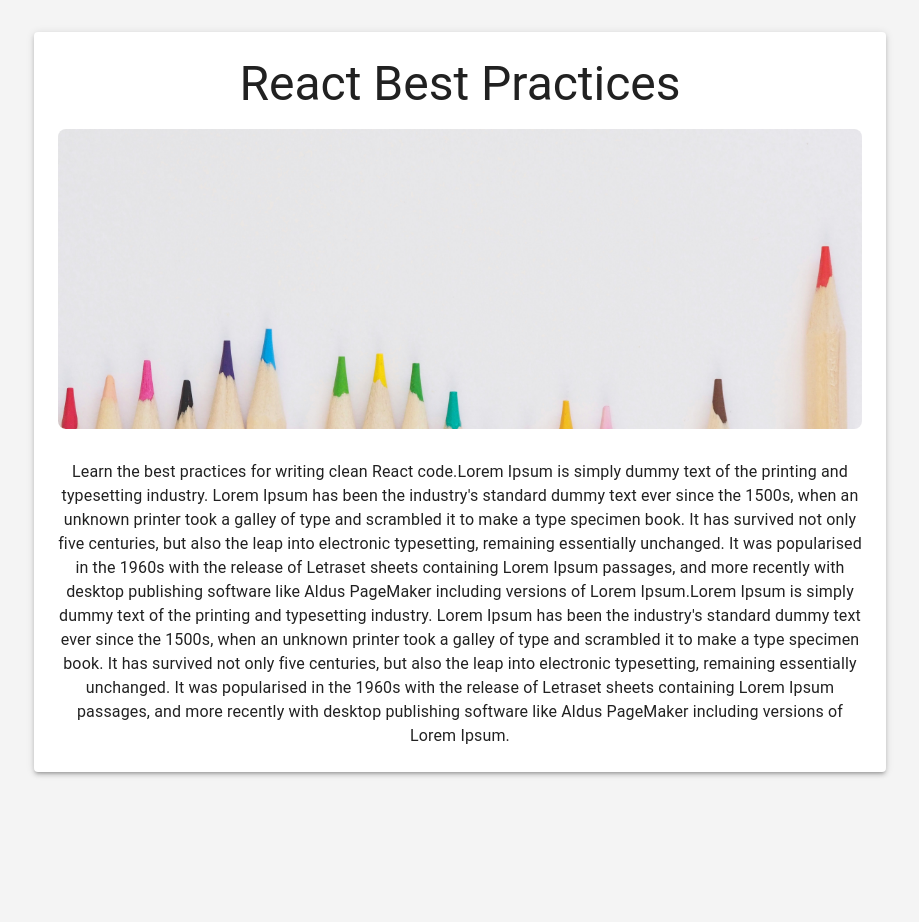
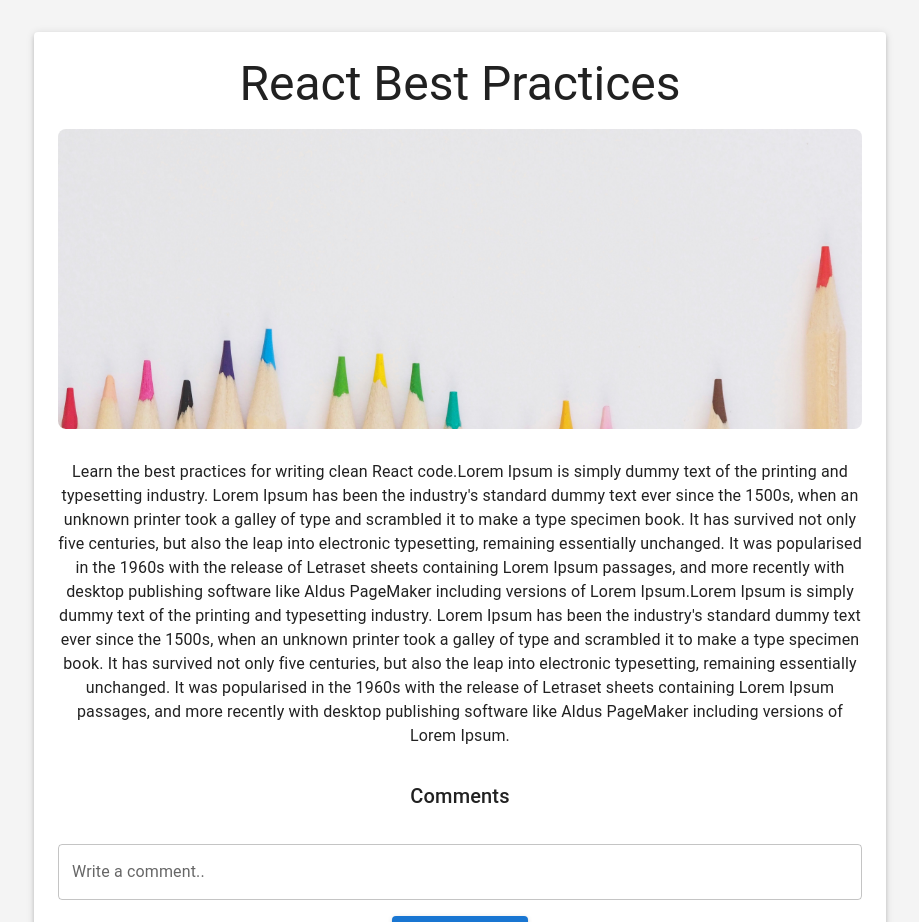
Before and after one commit to sevgiguclu/user-blog-dashboard, a Next.js app: page /blog/1 in a window 1280 px wide. Shown: the top 922 px of the page, without its empty margins (180-1099 px from the left). Before the commit the page ends 800 px from the top, so only its background shows below. Built offline with nearby package versions, Linux system fonts and the light colour scheme.

Commit message:
BlogComments component was created for blog comments and this component was called on the blog detail page

```diff
--- a/src/app/blog/[id]/page.tsx
+++ b/src/app/blog/[id]/page.tsx
@@ -1,3 +1,4 @@
+import BlogComments from "@/components/BlogComments";
 import { Box, CircularProgress, Container, Paper, Typography } from "@mui/material";
 import { notFound } from "next/navigation";
 
@@ -33,7 +34,7 @@
                 <Typography variant="h3" gutterBottom>{blog.title}</Typography>
                 <Box component="img" src={blog.image} alt={blog.title} sx={{ width: "100%", height: 300, objectFit: "cover", borderRadius: 2, mb: 3 }} ></Box>
                 <Typography variant="body1">{blog.content}</Typography>
-
+                <BlogComments/>
             </Paper>
         </Container>
     );
--- /dev/null
+++ b/src/components/BlogComments.tsx
@@ -0,0 +1,47 @@
+"use client";
+
+import { Box, Button, List, ListItem, ListItemText, TextField, Typography } from "@mui/material";
+import { useState } from "react";
+
+interface Comment{
+    id:number,
+    text:string
+}
+
+export default function BlogComments(){
+    const [comments, setComments] = useState<Comment[]>([]);
+    const [newComment, setNewComment] = useState("");
+
+    const AddComment = () => {
+        if(!newComment.trim()) return;
+        setComments([...comments,{id:Date.now(),text:newComment}]);
+        setNewComment("");
+    }
+
+    return(
+        <Box sx={{mt:4}}>
+            <Typography variant="h6">Comments</Typography>
+            <List>
+                {comments.map((comment) => (
+                    <ListItem key={comment.id}>
+                        <ListItemText primary={comment.text}/>
+                    </ListItem>
+                ))}
+            </List>
+
+            <TextField
+                label="Write a comment.."
+                variant="outlined"
+                fullWidth
+                value={newComment}
+                onChange={(e)=>setNewComment(e.target.value)}
+                sx={{mt:2}}
+            />
+            <Button variant="contained" sx={{mt:2}} onClick={AddComment}>
+                Add Comment
+            </Button>
+        </Box>
+    )
+
+
+}
```
Also changed, not shown: 1 other file (tests, documents, lock files or other folders).
